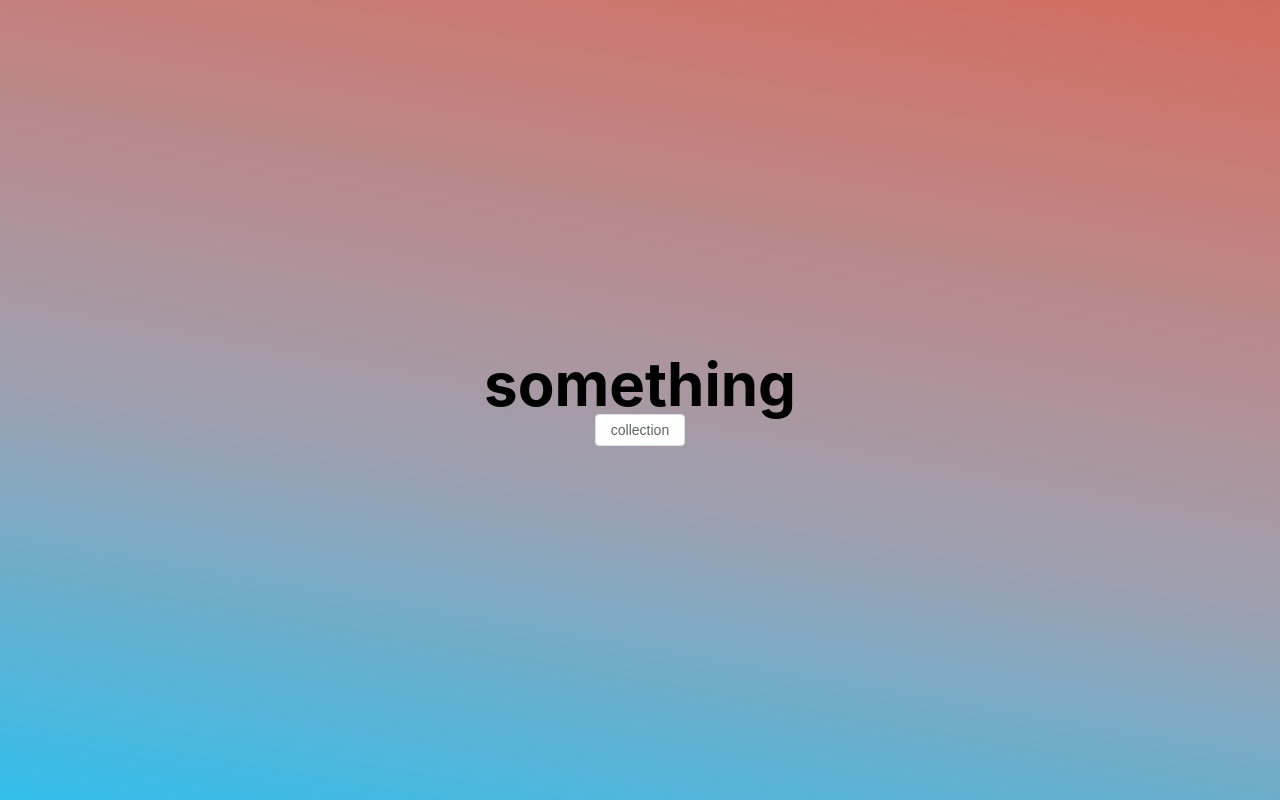
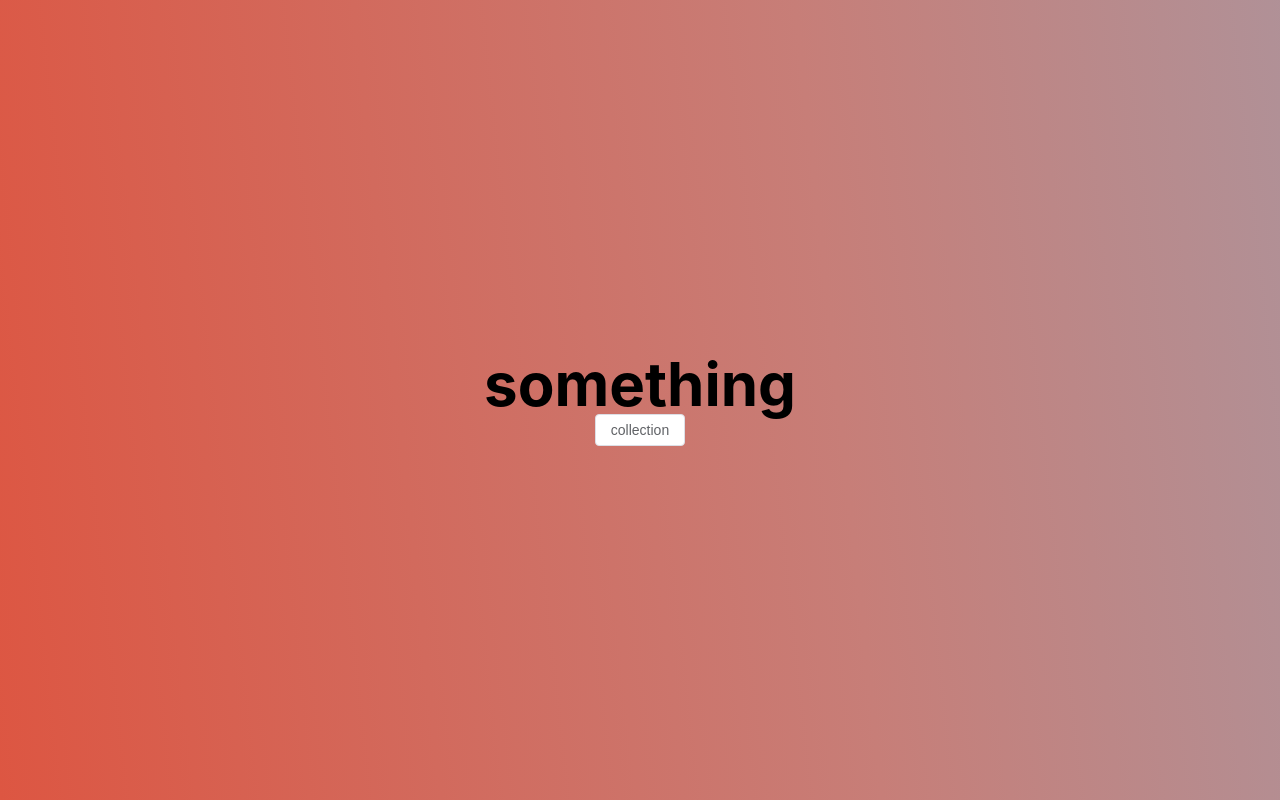
Before and after one commit to shankangk/something, a Vue app: page / in a window 1280 px wide. Built offline with nearby package versions, Linux system fonts and the light colour scheme.

Commit message:
Update index.vue

```diff
--- a/src/views/home/index.vue
+++ b/src/views/home/index.vue
@@ -36,7 +36,7 @@ const pathTo = (path) => {
     #9ea0b0,
     #32beeb
   );
-  animation: bgmove 5s infinite linear;
+  animation: bgmove 40s infinite linear;
   background-size: 200%;
 }
 @keyframes bgmove {
```
